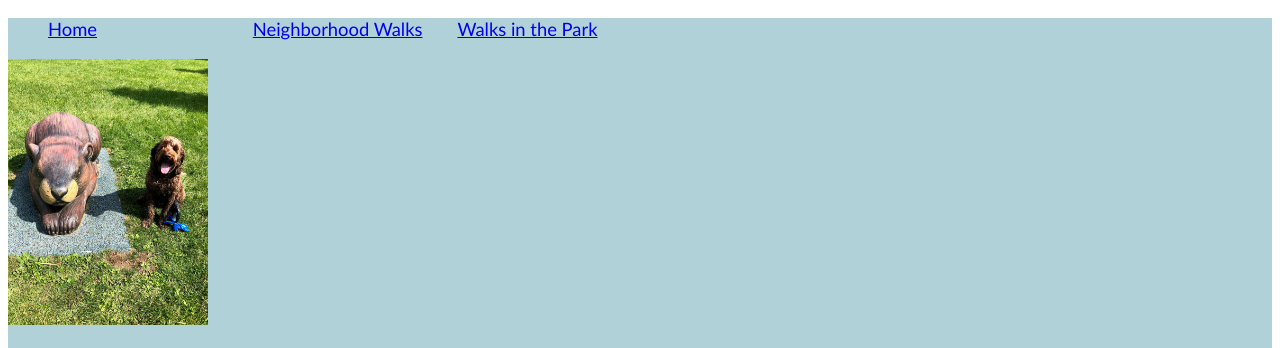
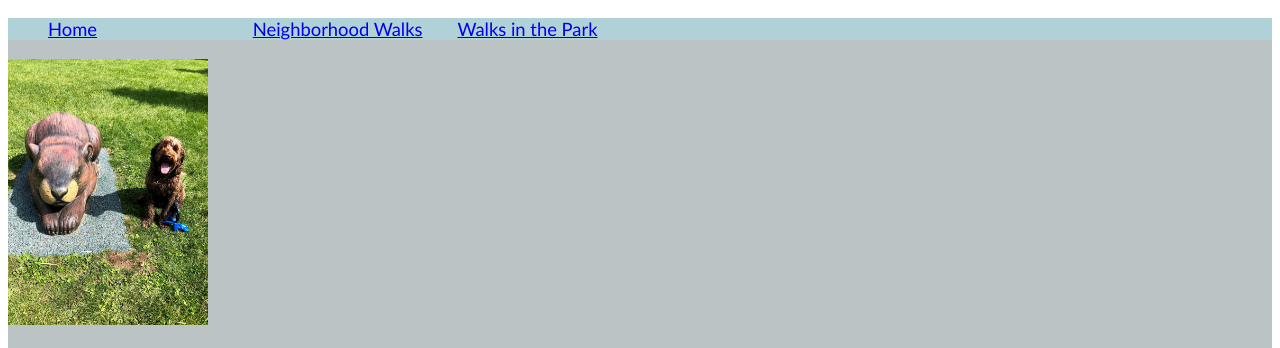
Before and after one commit to AnasShadad/ProjectCssW1, a plain HTML site: page index.html in a window 1280 px wide. Shown: the top 348 px of the page. Drawn offline with Linux system fonts and the light colour scheme.

Commit message:
Update s.css

```diff
--- a/s.css
+++ b/s.css
@@ -4,7 +4,7 @@ body{
 background-color:#FFFFFF;
 }
 header {
-  background-color:#afd1d7 ;
+  background-color:#bbc3c4 ;
 }
 nav {background-color:#afd1d7;
 }
```
